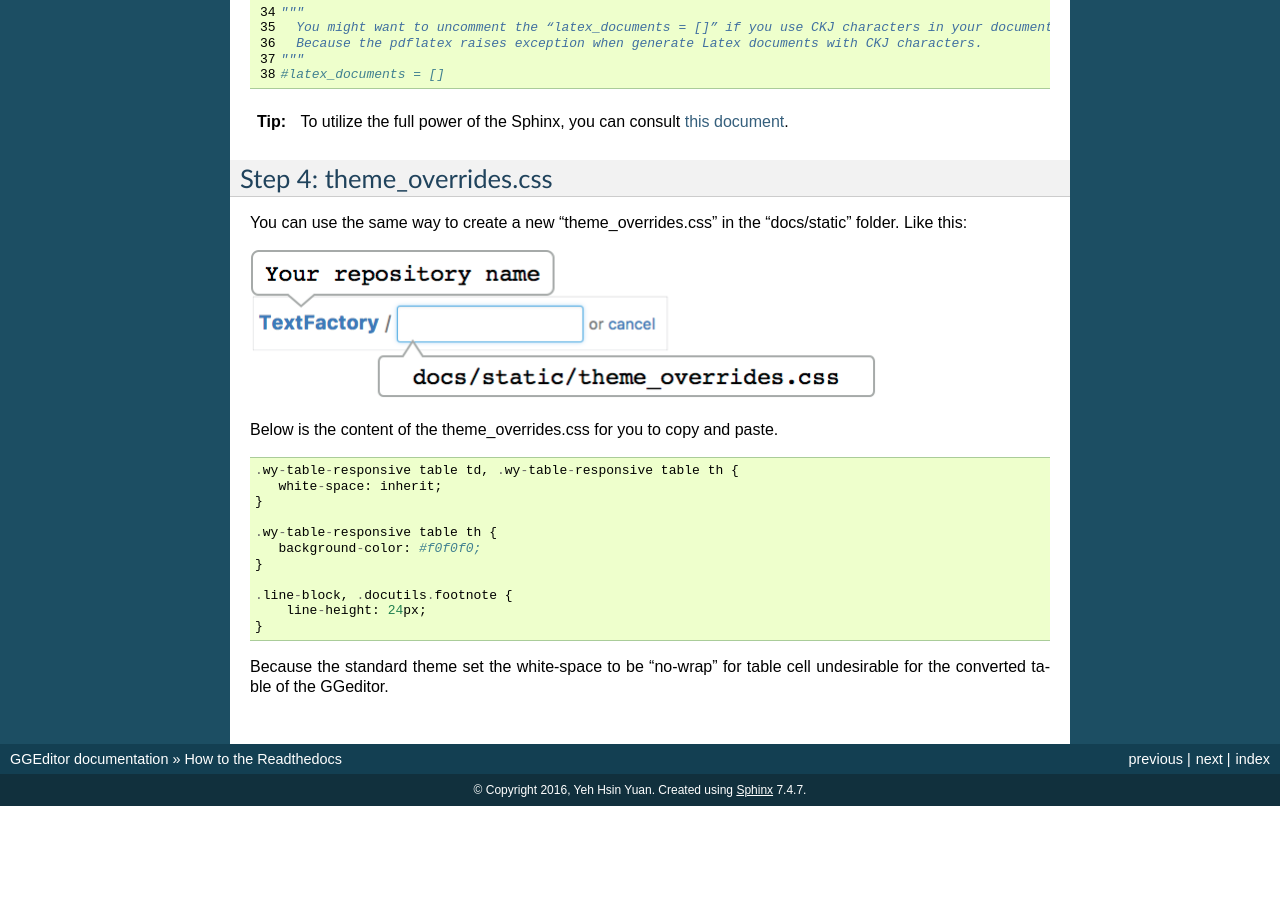
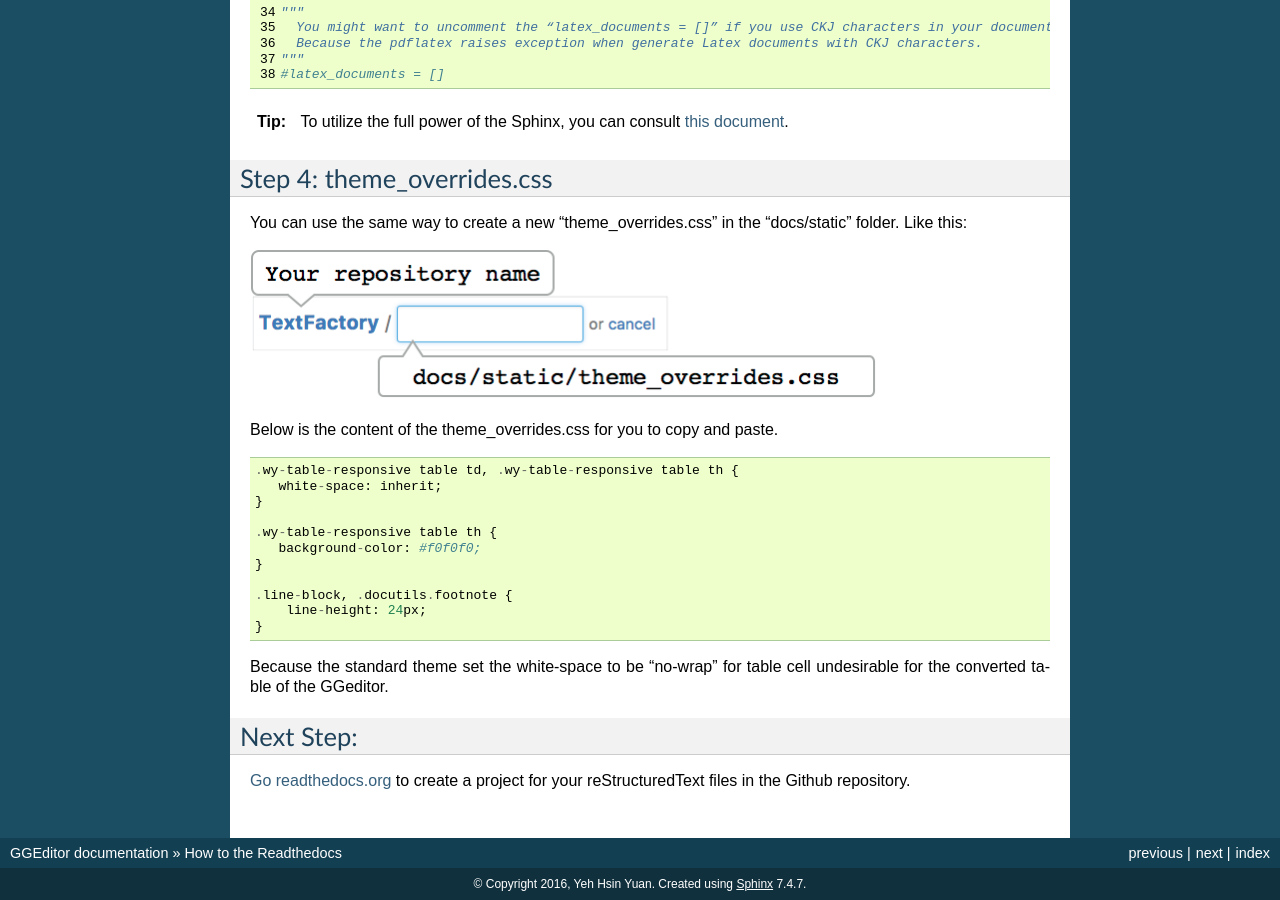
Before and after one commit to iapyeh/GGeditor, a Sphinx documentation site: the page built from docs/how2Readthedocs.rst, in a window 1280 px wide and 900 px high, scrolled down 3434 px. Built offline with Sphinx 7.4.7, drawn with Linux system fonts in a browser that asks for light colours; pages that are not in the unit, such as notebooks, are missing from menus; before the commit the page ends 4240 px from its top, so only the background shows below that.

Commit message:
Google Docs reST Editor@2016-12-9 8:9:14

```diff
--- a/docs/how2Readthedocs.rst
+++ b/docs/how2Readthedocs.rst
@@ -142,6 +142,12 @@ Below is the content of the theme_overrides.css for you to copy and paste.
 
 Because the standard theme set the white-space to be “no-wrap” for table cell undesirable for the converted table of the GGeditor.
 
+.. _h75806e5b20e4a7914e303d7d471969:
+
+Next Step:
+==========
+
+\ |LINK4|\  to create a project for your reStructuredText files in the Github repository.
 
 
 .. |LINK1| raw:: html
@@ -155,6 +161,10 @@ Because the standard theme set the white-space to be “no-wrap” for table cel
 .. |LINK3| raw:: html
 
     <a href="http://www.sphinx-doc.org/en/1.4.8/config.html#options-for-html-output" target="_blank">this document</a>
+
+.. |LINK4| raw:: html
+
+    <a href="https://readthedocs.org" target="_blank">Go readthedocs.org</a>
 
 
 .. |IMG1| image:: static/how2Readthedocs_1.png
```
